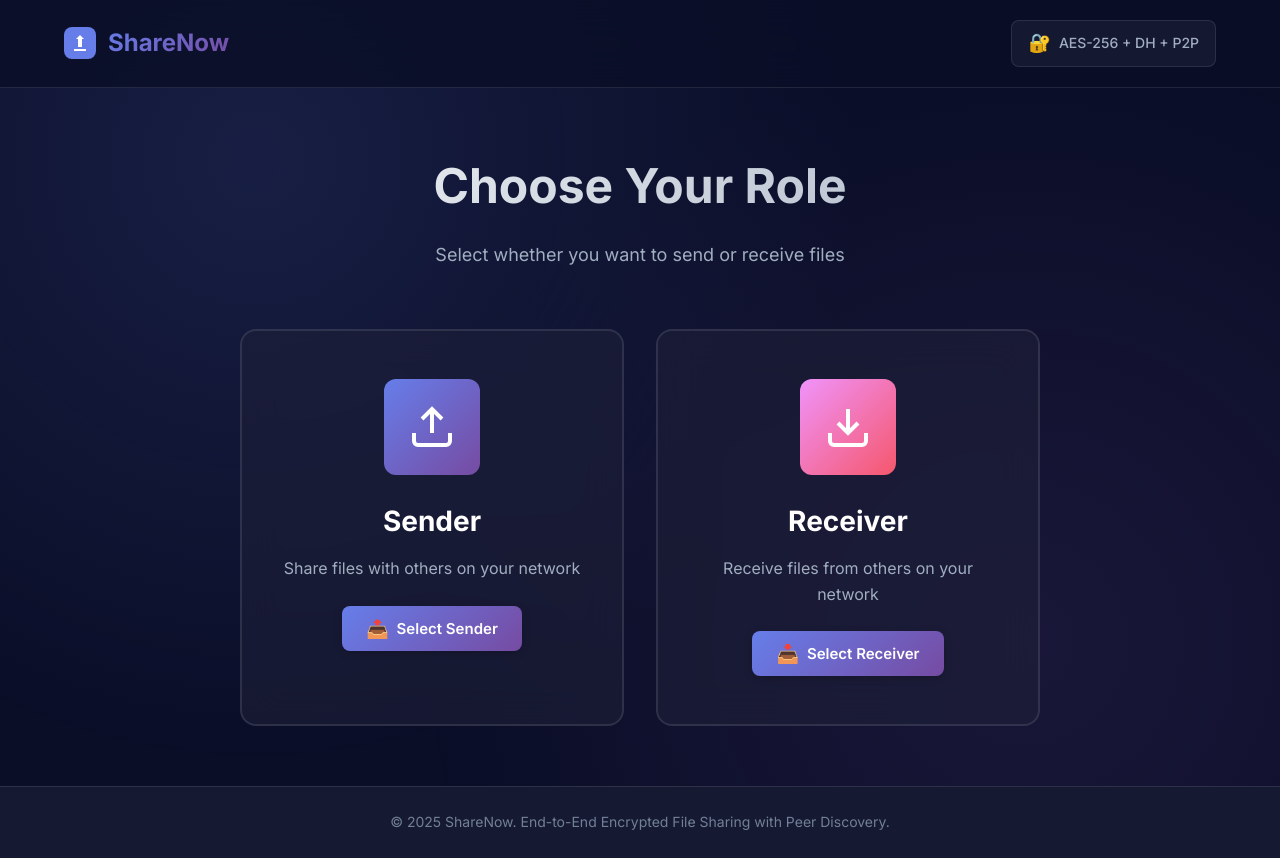
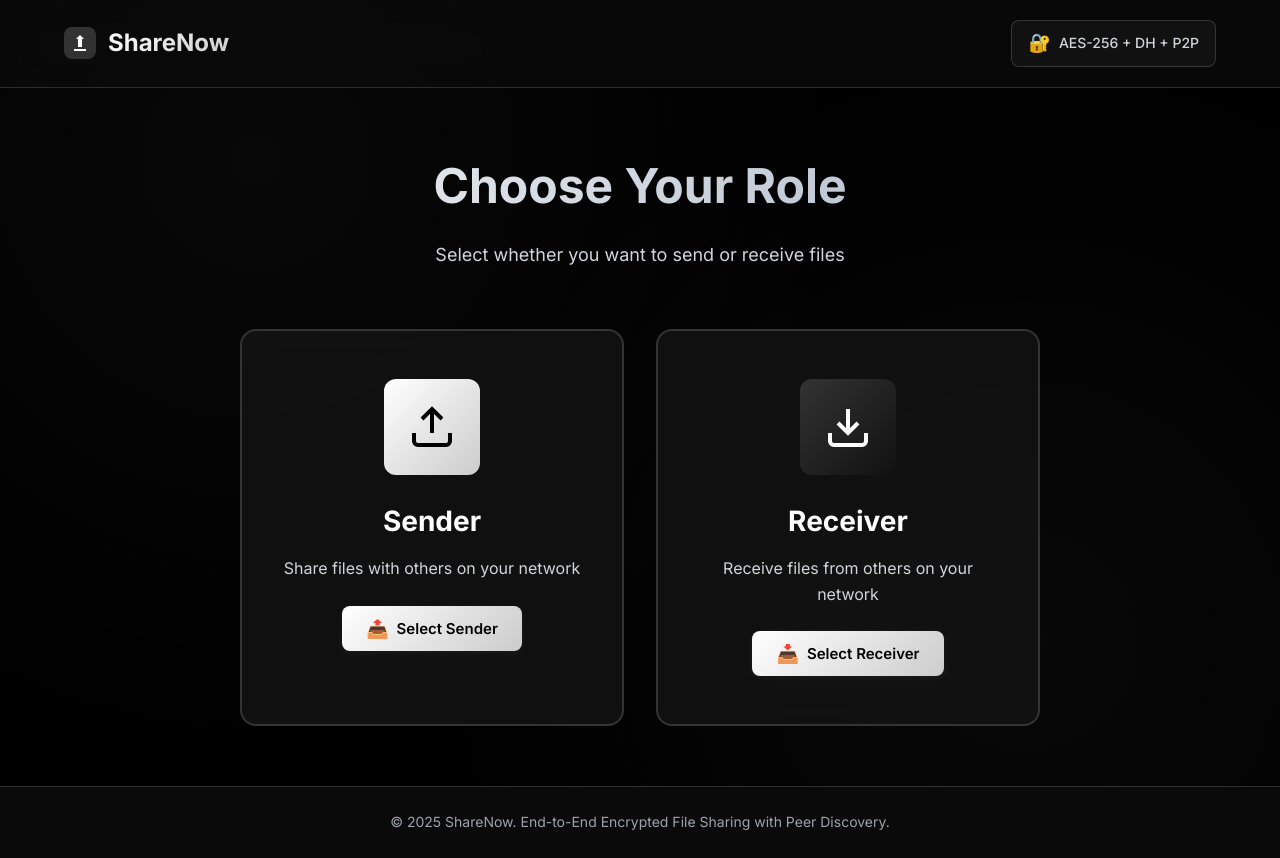
Before and after one commit to princebhagat08/ShareNow, a Flask app: page / in a window 1280 px wide. Run offline with Flask 3, Linux system fonts and the light colour scheme; some libraries are stand-ins or nearby versions.

Commit message:
change to black and white UI

```diff
--- a/static/app.js
+++ b/static/app.js
@@ -590,7 +590,7 @@ if (fileUploadArea) {
 
     fileUploadArea.addEventListener('dragover', (e) => {
         e.preventDefault();
-        fileUploadArea.style.borderColor = '#667eea';
+        fileUploadArea.style.borderColor = '#ffffff';
     });
 
     fileUploadArea.addEventListener('dragleave', () => {
--- a/static/style.css
+++ b/static/style.css
@@ -1,23 +1,23 @@
 /* ===== CSS Variables ===== */
 :root {
-    --primary-gradient: linear-gradient(135deg, #667eea 0%, #764ba2 100%);
-    --secondary-gradient: linear-gradient(135deg, #f093fb 0%, #f5576c 100%);
-    --success-gradient: linear-gradient(135deg, #4facfe 0%, #00f2fe 100%);
+    --primary-gradient: linear-gradient(135deg, #ffffff 0%, #cccccc 100%);
+    --secondary-gradient: linear-gradient(135deg, #333333 0%, #111111 100%);
+    --success-gradient: linear-gradient(135deg, #333333 0%, #000000 100%);
 
-    --bg-primary: #0a0e27;
-    --bg-secondary: #151932;
-    --bg-tertiary: #1e2139;
-    --bg-card: rgba(30, 33, 57, 0.6);
+    --bg-primary: #000000;
+    --bg-secondary: #0a0a0a;
+    --bg-tertiary: #141414;
+    --bg-card: rgba(20, 20, 20, 0.8);
 
     --text-primary: #ffffff;
-    --text-secondary: #a0aec0;
-    --text-muted: #718096;
+    --text-secondary: #d1d5db;
+    --text-muted: #9ca3af;
 
-    --border-color: rgba(255, 255, 255, 0.1);
-    --shadow-sm: 0 2px 8px rgba(0, 0, 0, 0.2);
-    --shadow-md: 0 4px 16px rgba(0, 0, 0, 0.3);
-    --shadow-lg: 0 8px 32px rgba(0, 0, 0, 0.4);
-    --shadow-glow: 0 0 40px rgba(102, 126, 234, 0.3);
+    --border-color: rgba(255, 255, 255, 0.15);
+    --shadow-sm: 0 2px 8px rgba(255, 255, 255, 0.05);
+    --shadow-md: 0 4px 16px rgba(0, 0, 0, 0.5);
+    --shadow-lg: 0 8px 32px rgba(0, 0, 0, 0.8);
+    --shadow-glow: 0 0 40px rgba(255, 255, 255, 0.1);
 
     --radius-sm: 8px;
     --radius-md: 12px;
@@ -49,8 +49,8 @@ body {
     width: 100%;
     height: 100%;
     background:
-        radial-gradient(circle at 20% 20%, rgba(102, 126, 234, 0.15) 0%, transparent 50%),
-        radial-gradient(circle at 80% 80%, rgba(118, 75, 162, 0.15) 0%, transparent 50%);
+        radial-gradient(circle at 20% 20%, rgba(255, 255, 255, 0.03) 0%, transparent 50%),
+        radial-gradient(circle at 80% 80%, rgba(255, 255, 255, 0.03) 0%, transparent 50%);
     pointer-events: none;
     z-index: 0;
 }
@@ -65,7 +65,7 @@ body {
 .header {
     position: sticky;
     top: 0;
-    background: rgba(10, 14, 39, 0.8);
+    background: rgba(10, 10, 10, 0.8);
     backdrop-filter: blur(20px);
     border-bottom: 1px solid var(--border-color);
     padding: 20px 0;
@@ -196,15 +196,18 @@ body {
     display: flex;
     align-items: center;
     justify-content: center;
-    color: white;
+    justify-content: center;
+    /* color removed, set by specific gradient class */
 }
 
 .sender-gradient {
     background: var(--primary-gradient);
+    color: #000000;
 }
 
 .receiver-gradient {
     background: var(--secondary-gradient);
+    color: #ffffff;
 }
 
 .role-card h3 {
@@ -772,7 +777,7 @@ body {
 
 .btn-primary {
     background: var(--primary-gradient);
-    color: white;
+    color: #000000;
     box-shadow: var(--shadow-sm);
 }
 
--- a/templates/index.html
+++ b/templates/index.html
@@ -28,8 +28,8 @@
                     <path d="M10 22H22V24H10V22Z" fill="white" />
                     <defs>
                         <linearGradient id="logo-gradient" x1="0" y1="0" x2="32" y2="32">
-                            <stop stop-color="#667eea" />
-                            <stop offset="1" stop-color="#764ba2" />
+                            <stop stop-color="#333333" />
+                            <stop offset="1" stop-color="#000000" />
                         </linearGradient>
                     </defs>
                 </svg>
```
Also changed, not shown: other parts of static/style.css (+18 -14 lines).
